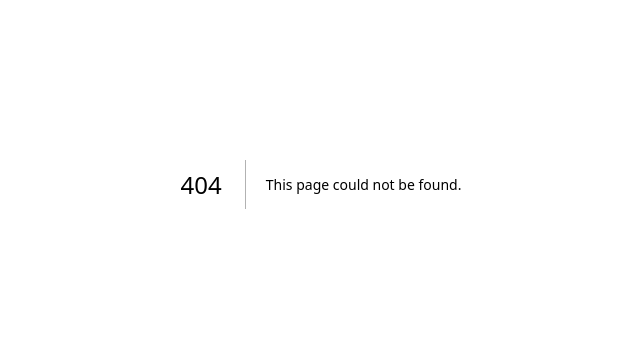
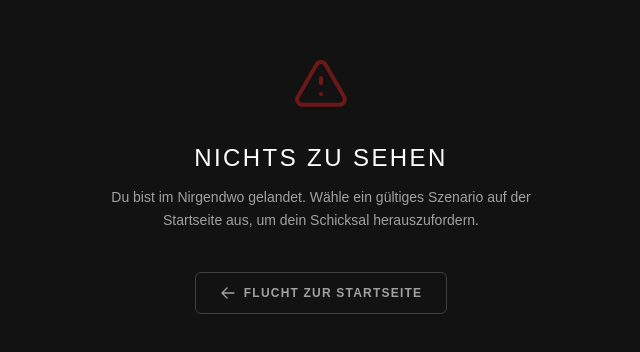
Before and after one commit to m8tec/dynamic-catastrophe, a Next.js app: page /play in a window 1280 px wide. Before the commit this address had no page. Shown: the part 216-568 px from the top of the page, without its empty margins (319-959 px from the left). Built offline with nearby package versions, Linux system fonts and the light colour scheme.

Commit message:
feat: play LoadingError component for consistency
Signed-off-by: M8te <38794725+m8tec@users.noreply.github.com>

```diff
--- /dev/null
+++ b/app/play/page.tsx
@@ -0,0 +1,10 @@
+import LoadingError from "@/components/play/LoadingError";
+
+export default function PlayIndexPage() {
+  return (
+    <LoadingError
+      title="Nichts zu sehen"
+      message="Du bist im Nirgendwo gelandet. Wähle ein gültiges Szenario auf der Startseite aus, um dein Schicksal herauszufordern."
+    />
+  );
+}
--- a/app/play/static/page.tsx
+++ b/app/play/static/page.tsx
@@ -3,6 +3,7 @@ import { getStaticScenario } from "@/lib/staticData";
 import { Metadata } from "next";
 import { redirect } from "next/navigation";
 import { parseScenarioToFlow } from "@/utils/scenarioParser";
+import LoadingError from "@/components/play/LoadingError";
 
 export async function generateMetadata({
   searchParams,
@@ -37,9 +38,10 @@ export default async function PlayPage({
 
   if (!data) {
     return (
-      <main className="w-full h-screen bg-[#121212] flex items-center justify-center">
-        <div className="text-xl font-vesper text-white">Szenario nicht gefunden.</div>
-      </main>
+      <LoadingError
+        title="Szenario verschollen"
+        message={`Das Szenario "${scenario || 'Unbekannt'}" existiert nicht. Vielleicht hat die Apokalypse es bereits verschlungen.`}
+      />
     );
   }
 
--- /dev/null
+++ b/components/play/LoadingError.tsx
@@ -0,0 +1,66 @@
+import Link from "next/link";
+
+interface LoadingErrorProps {
+  title?: string;
+  message: string;
+  showHomeButton?: boolean;
+}
+
+export default function LoadingError({
+  title = "Szenario nicht gefunden",
+  message,
+  showHomeButton = true,
+}: LoadingErrorProps) {
+  return (
+    <div className="w-full h-screen flex flex-col items-center justify-center bg-[#121212] text-neutral-300 p-6 text-center selection:bg-red-900 selection:text-white">
+      <div className="max-w-md flex flex-col items-center gap-6">
+        <svg
+          xmlns="http://www.w3.org/2000/svg"
+          fill="none"
+          viewBox="0 0 24 24"
+          strokeWidth={1.5}
+          stroke="currentColor"
+          className="w-16 h-16 text-red-900/80"
+        >
+          <path
+            strokeLinecap="round"
+            strokeLinejoin="round"
+            d="M12 9v2m0 4h.01m-6.938 4h13.856c1.54 0 2.502-1.667 1.732-3L13.732 4c-.77-1.333-2.694-1.333-3.464 0L3.34 16c-.77 1.333.192 3 1.732 3z"
+          />
+        </svg>
+
+        <div>
+          <h1 className="text-2xl font-vesper text-white uppercase tracking-widest mb-3">
+            {title}
+          </h1>
+          <p className="text-neutral-400 text-sm leading-relaxed">
+            {message}
+          </p>
+        </div>
+
+        {showHomeButton && (
+          <Link
+            href="/"
+            className="mt-4 px-6 py-3 border border-neutral-700 hover:border-red-900/60 hover:bg-red-900/10 text-neutral-400 hover:text-white transition-all duration-300 rounded-md text-xs uppercase tracking-widest font-bold flex items-center gap-2 group"
+          >
+            <svg
+              xmlns="http://www.w3.org/2000/svg"
+              fill="none"
+              viewBox="0 0 24 24"
+              strokeWidth={2}
+              stroke="currentColor"
+              className="w-4 h-4 group-hover:-translate-x-1 transition-transform"
+            >
+              <path
+                strokeLinecap="round"
+                strokeLinejoin="round"
+                d="M10.5 19.5L3 12m0 0l7.5-7.5M3 12h18"
+              />
+            </svg>
+            Flucht zur Startseite
+          </Link>
+        )}
+      </div>
+    </div>
+  );
+}
```
